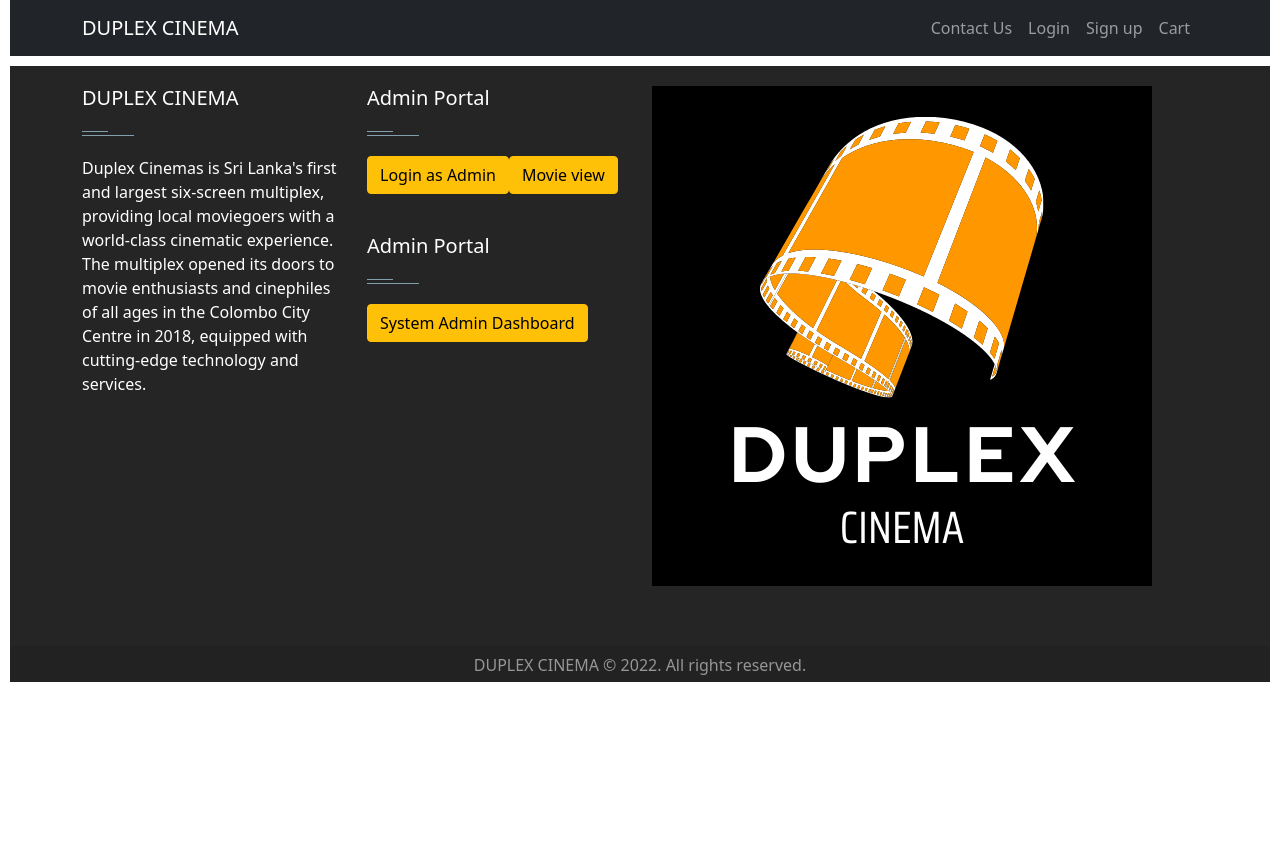
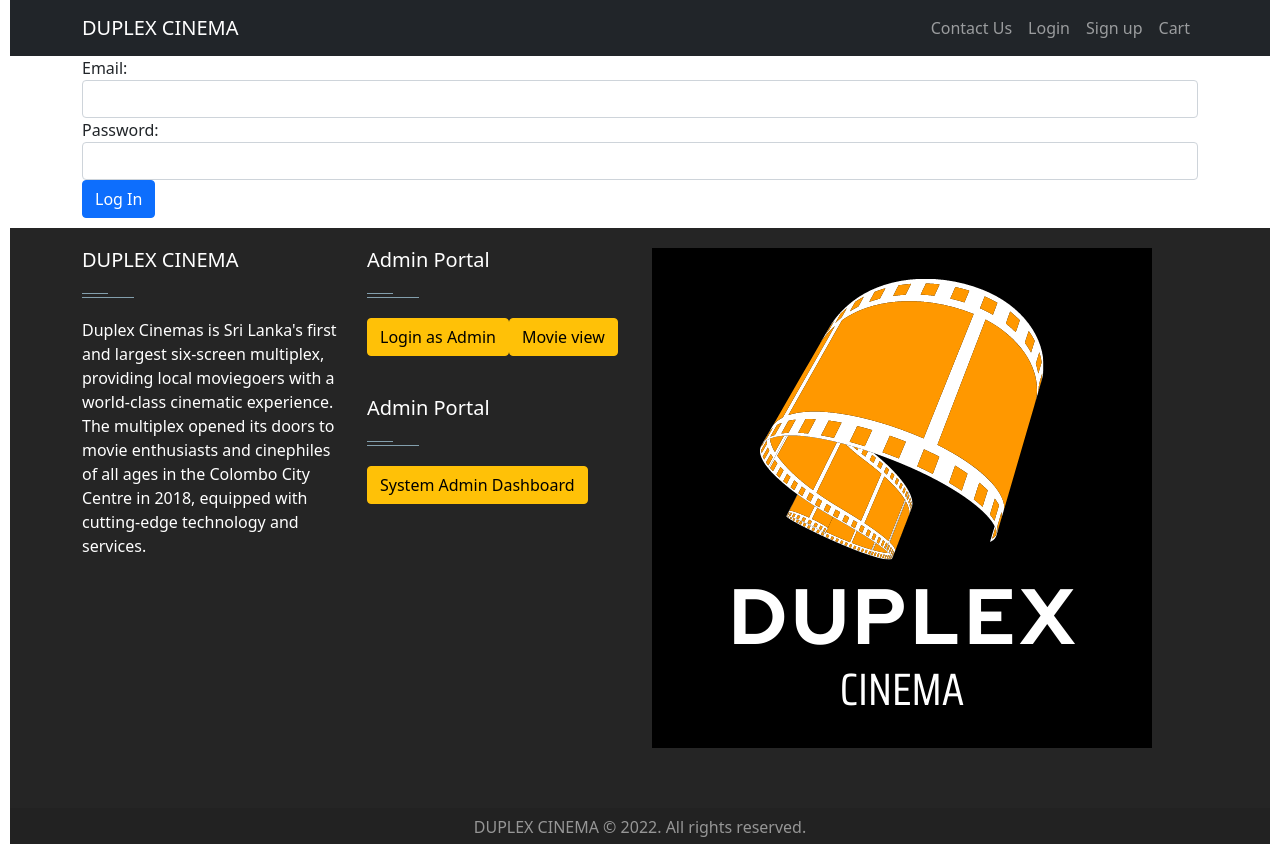
Before and after one commit to DayanMarasinghe/duplex_cinema_frontend, a React (Create React App) app: page /madminlogin in a window 1280 px wide. Before the commit the page ends 800 px from the top, so only its background shows below. Built offline with nearby package versions, Linux system fonts and the light colour scheme.

Commit message:
Login view of m admin completed

```diff
--- a/src/App.js
+++ b/src/App.js
@@ -20,6 +20,7 @@ import Adminpivot from './components/Adminpivot';
 import Movieedit from './components/Movieedit';
 import Movieview from './components/Movieview';
 import Showtimeview from './components/Showtimeview';
+import MAdminlogin from './components/MAdminlogin';
 
 function App() {
   return (
@@ -63,6 +64,7 @@ function App() {
             <Route path="/movieedit" element={<Movieedit></Movieedit>}></Route>
             <Route path='/movieview' element={<Movieview></Movieview>}></Route>
             <Route path='/showtimes' element={<Showtimeview></Showtimeview>}></Route>
+            <Route path='/madminlogin' element={<MAdminlogin></MAdminlogin>}></Route>
           </Routes>
 
 
--- a/src/components/Addmovies.js
+++ b/src/components/Addmovies.js
@@ -28,6 +28,7 @@ class Addmovie extends Component{
         .then(response => {
             console.log(response);
             alert('Movie added successfully!');
+            window.location.href = '/movieedit'
         })
         .catch(error => {
             console.error(error);
--- a/src/components/Addshowtime.js
+++ b/src/components/Addshowtime.js
@@ -27,6 +27,7 @@ class Addshowtime extends Component{
             .then(response => {
                 console.log(response);
                 alert('Movie showtime added successfully!');
+                window.location.href = '/movieadmindashboard'
             })
             .catch(error => {
                 console.error(error);
--- a/src/components/Adminpivot.js
+++ b/src/components/Adminpivot.js
@@ -25,7 +25,7 @@ class Adminpivot extends Component{
                             <Card.Text>
                                 Login as Movie admin
                             </Card.Text>
-                            <Card.Link as={Link} to="/movieadmindashboard">Login</Card.Link>
+                            <Card.Link as={Link} to="/madminlogin">Login</Card.Link>
                         </Card.Body>
                     </Card>
                 </CardGroup>
--- /dev/null
+++ b/src/components/MAdminlogin.js
@@ -0,0 +1,56 @@
+import React, { Component } from "react";
+import axios from 'axios';
+
+class MAdminlogin extends Component {
+
+    constructor(props) {
+        super(props)
+
+        this.state = {
+            email: '',
+            password: '',
+        }
+    }
+
+    handleChange = (e) => {
+        this.setState({
+            [e.target.name]: e.target.value
+        })
+    }
+
+    handleSubmit = (e) => {
+        e.preventDefault()
+        axios.post('http://localhost:4000/movieadmins/signin', this.state, {})
+            .then(response => {
+                console.log(response)
+                alert('Logged in')
+                window.location.href ='/movieadmindashboard'
+            })
+            .catch(error => {
+                console.error(error);
+                alert('Incorrect credentials')
+            })
+    }
+
+    render(){
+        const {email, password} = this.state;
+
+        return(
+            <div className="container">
+                <form onSubmit={this.handleSubmit}>
+                    <div class="form-group">
+                        <label for="email">Email: </label>
+                        <input type='text' className="form-control" name='email' value={email} onChange={this.handleChange} required></input>
+                    </div>
+                    <div class="form-group">
+                        <label for="password">Password: </label>
+                        <input type='password' className="form-control" name='password' value={password} onChange={this.handleChange} required></input>
+                    </div>
+                    <button type="submit" class="btn btn-primary">Log In</button>
+                </form>
+            </div>
+        )
+    }
+}
+
+export default MAdminlogin;
```
Also changed, not shown: package.json (line endings or trailing spaces).
